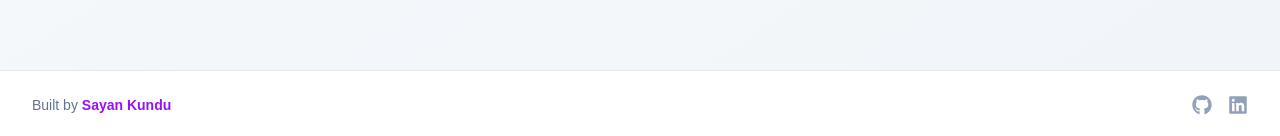
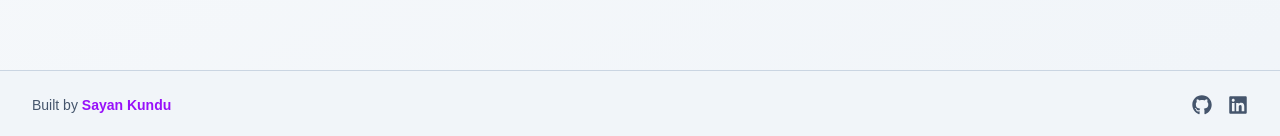
Before and after one commit to sayank22/collaborative-docs, a Next.js app: page /login in a window 1280 px wide. Shown: the part 730-866 px from the top of the page. Built offline with nearby package versions, Linux system fonts and the light colour scheme; no server answers.

Commit message:
change readme and small ui/ux

```diff
--- a/src/app/page.tsx
+++ b/src/app/page.tsx
@@ -114,7 +114,7 @@ export default function DashboardPage() {
   };
 
   const deleteDoc = async (docId: string) => {
-    if (!confirm('Are you sure you want to delete this document? This action cannot be undone.')) return;
+    if (!confirm('Are you sure you want to delete this document? All versions will be deleted as well. This action cannot be undone.')) return;
 
     try {
       const { error: collabError } = await supabase
@@ -182,7 +182,7 @@ export default function DashboardPage() {
     <div className="min-h-screen bg-slate-50">
 
       {/* Top Navigation */}
-      <nav className="sticky top-0 z-10 border-b border-slate-200 bg-white/80 backdrop-blur-md">
+      <nav className="sticky top-0 z-10 border-b border-slate-200 bg-slate-100 backdrop-blur-md">
         <div className="mx-auto max-w-7xl px-4 sm:px-6 lg:px-8">
           <div className="flex h-16 items-center justify-between">
             {/* Logo area */}
@@ -195,7 +195,7 @@ export default function DashboardPage() {
 
             {/* Actions area */}
             <div className="flex items-center gap-4">
-              <div className="hidden sm:flex sm:items-center sm:gap-3 border-r border-slate-200 pr-4">
+              <div className="hidden sm:flex sm:items-center sm:gap-3 border-r border-slate-600 pr-4">
                 <div className="flex h-8 w-8 items-center justify-center rounded-full bg-linear-to-br from-blue-600 to-indigo-600 text-xs font-semibold text-white shadow-sm">
                   {userInitial}
                 </div>
@@ -203,7 +203,7 @@ export default function DashboardPage() {
               </div>
               <button
                 onClick={handleSignOut}
-                className="flex items-center gap-2 rounded-lg px-3 py-2 text-sm font-medium text-slate-500 transition-colors hover:bg-slate-100 hover:text-slate-900"
+                className="flex items-center gap-2 rounded-lg px-3 py-2 text-sm font-medium bg-slate-200 text-slate-700 transition-colors hover:bg-slate-300 hover:text-red-600"
               >
                 <LogOut className="h-4 w-4" />
                 <span className="hidden sm:inline">Sign Out</span>
--- a/src/components/Footer.tsx
+++ b/src/components/Footer.tsx
@@ -2,11 +2,11 @@ import { FaGithub, FaLinkedin } from 'react-icons/fa';
 
 export function Footer() {
   return (
-    <footer className="mt-auto w-full border-t border-slate-200 bg-white py-6">
+    <footer className="mt-auto w-full border-t border-slate-300 bg-slate-100 py-6">
       <div className="mx-auto flex max-w-7xl flex-col items-center justify-between gap-4 px-4 sm:flex-row sm:px-6 lg:px-8">
 
         {/* Name & Portfolio Link */}
-        <p className="text-sm font-medium text-slate-500">
+        <p className="text-sm font-medium text-slate-600">
           Built by{' '}
           <a
             href="https://sayan-kundu-portfolio.netlify.app"
@@ -21,10 +21,10 @@ export function Footer() {
         {/* Social Links */}
         <div className="flex items-center gap-4">
           <a
-            href="https://github.com/sayank22"
+            href="https://github.com/sayank22/collaborative-docs"
             target="_blank"
             rel="noopener noreferrer"
-            className="text-slate-400 transition-colors hover:text-slate-900"
+            className="text-slate-600 transition-colors hover:text-slate-900"
             title="GitHub Profile"
           >
             <FaGithub className="h-5 w-5" />
@@ -35,7 +35,7 @@ export function Footer() {
             href="https://www.linkedin.com/in/sayan-kundu-70b5442b6"
             target="_blank"
             rel="noopener noreferrer"
-            className="text-slate-400 transition-colors hover:text-blue-700"
+            className="text-slate-600 transition-colors hover:text-blue-700"
             title="LinkedIn Profile"
           >
             <FaLinkedin className="h-5 w-5" />
--- a/src/components/editor/EditorHeader.tsx
+++ b/src/components/editor/EditorHeader.tsx
@@ -46,14 +46,14 @@ export function EditorHeader({
       <div className="flex min-w-0 flex-1 items-center gap-1 sm:gap-3">
         <button
           onClick={() => router.push('/')}
-          className="group flex h-9 w-9 items-center justify-center rounded-lg text-slate-500 transition-colors hover:bg-slate-100 hover:text-slate-900 focus:outline-none focus:ring-2 focus:ring-slate-200"
+          className="group flex h-9 w-9 items-center justify-center rounded-lg bg-slate-100 text-slate-700 transition-colors hover:bg-slate-300 hover:text-red-600 focus:outline-none focus:ring-2 focus:ring-slate-200"
           title="Back to Dashboard"
         >
           <ArrowLeft className="h-5 w-5 transition-transform group-hover:-translate-x-0.5" />
         </button>
 
         {/* Document Icon (Visual Anchor) */}
-        <div className="hidden h-9 w-9 items-center justify-center rounded-lg bg-blue-50 sm:flex">
+        <div className="hidden h-9 w-9 items-center justify-center rounded-lg bg-sky-100 sm:flex">
           <FileText className="h-5 w-5 text-blue-600" />
         </div>
 
@@ -107,7 +107,7 @@ export function EditorHeader({
         </div>
 
         {/* Separator */}
-        <div className="hidden h-6 w-px bg-slate-200 sm:block" />
+        <div className="hidden h-6 w-px bg-slate-600 sm:block" />
 
         {/* Action Buttons */}
         <div className="flex items-center gap-2">
@@ -117,7 +117,7 @@ export function EditorHeader({
               <button
                 onClick={onCreateSnapshot}
                 title="Save Version Snapshot"
-                className="flex items-center gap-2 rounded-lg bg-slate-100 px-3 py-2 text-sm font-medium text-slate-600 transition-colors hover:bg-slate-200 hover:text-slate-900 focus:outline-none focus:ring-2 focus:ring-slate-200"
+                className="flex items-center gap-2 rounded-lg bg-slate-200 px-3 py-2 text-sm font-medium text-slate-600 transition-colors hover:bg-slate-300 hover:text-slate-900 focus:outline-none focus:ring-2 focus:ring-slate-200"
               >
                 <Bookmark className="h-4 w-4" />
                 <span className="hidden lg:inline">Save Version</span>
@@ -137,7 +137,7 @@ export function EditorHeader({
                   <button
                     onClick={onOpenManage}
                     title="Manage Access"
-                    className="flex h-9 w-9 items-center justify-center rounded-lg text-slate-400 transition-colors hover:bg-slate-100 hover:text-slate-900 focus:outline-none focus:ring-2 focus:ring-slate-200"
+                    className="flex h-9 w-9 items-center justify-center rounded-lg bg-slate-200 text-slate-600 transition-colors hover:bg-slate-200 hover:text-slate-900 focus:outline-none focus:ring-2 focus:ring-slate-200"
                   >
                     <Settings className="h-5 w-5" />
                   </button>
@@ -150,7 +150,7 @@ export function EditorHeader({
           <button
             onClick={onToggleSidebar}
             title="View History"
-            className="flex items-center gap-2 rounded-lg px-3 py-2 text-sm font-medium text-slate-600 transition-colors hover:bg-slate-100 hover:text-slate-900 focus:outline-none focus:ring-2 focus:ring-slate-200"
+            className="flex items-center gap-2 rounded-lg bg-slate-200 px-3 py-2 text-sm font-medium text-slate-600 transition-colors hover:bg-slate-300 hover:text-slate-900 focus:outline-none focus:ring-2 focus:ring-slate-200"
           >
             <History className="h-4 w-4" />
             <span className="hidden lg:inline">History</span>
```
Also changed, not shown: 1 other file (tests, documents, lock files or other folders).
